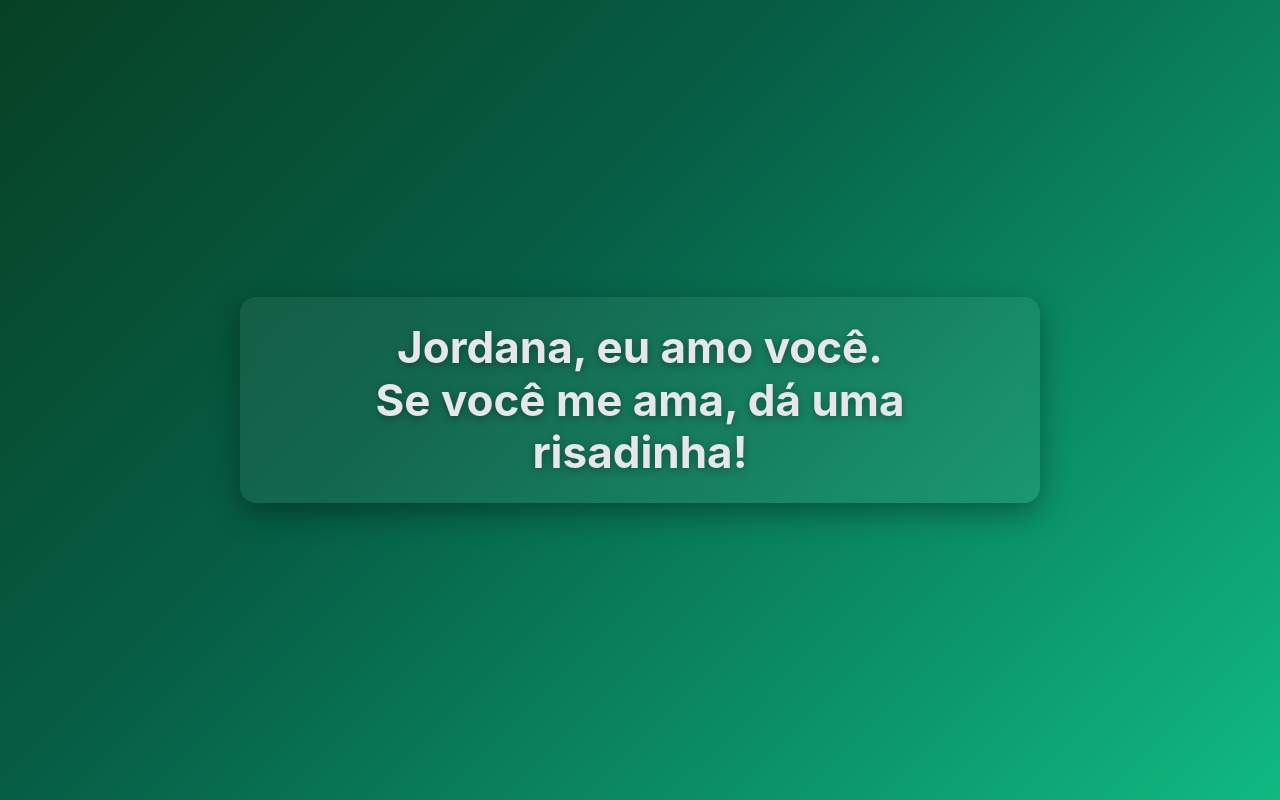
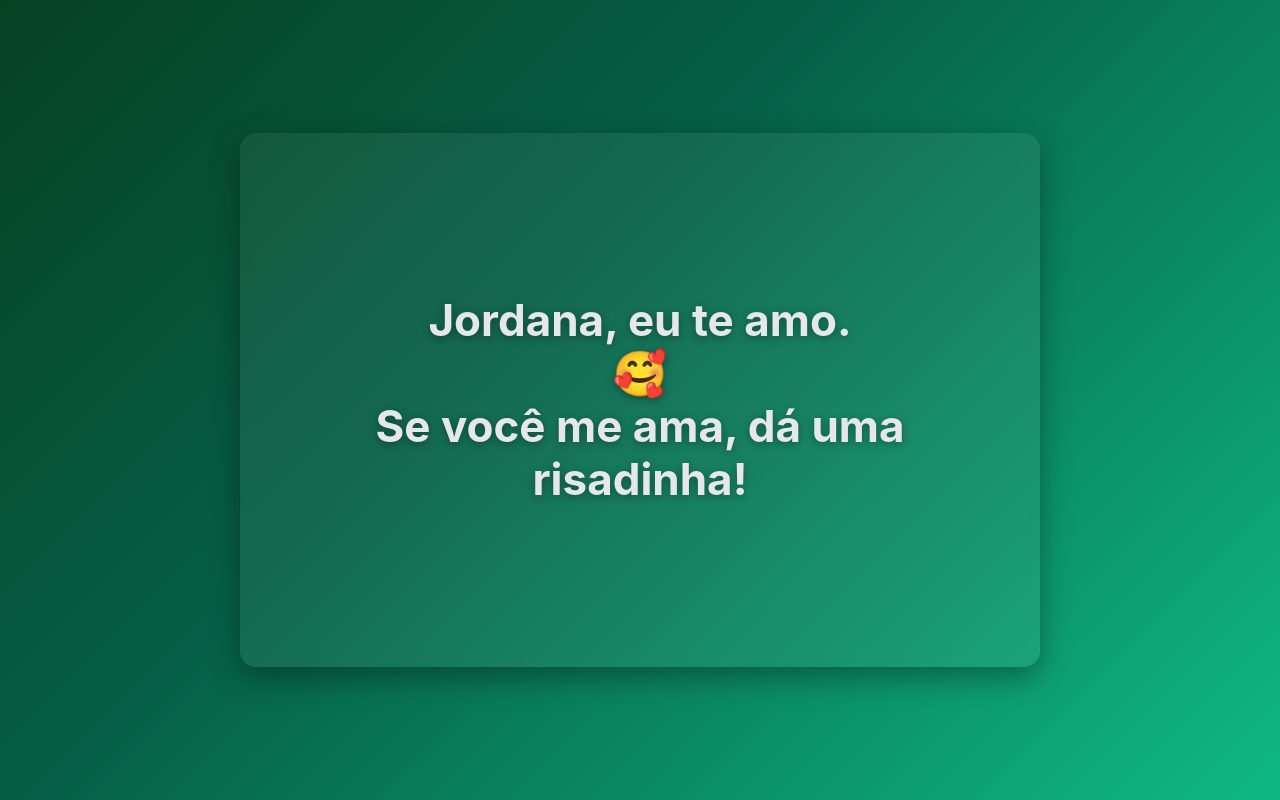
Before and after one commit to Clauveira/clone-tabnews, a Next.js app: page / in a window 1280 px wide. Built offline with nearby package versions, Linux system fonts and the light colour scheme.

Commit message:
Flip card

```diff
--- a/pages/index.js
+++ b/pages/index.js
@@ -1,6 +1,9 @@
+import { useState } from "react";
 import Head from "next/head";
 
 function Home() {
+  const [flipped, setFlipped] = useState(false);
+
   return (
     <>
       <Head>
@@ -8,13 +11,68 @@ function Home() {
       </Head>
 
       <style jsx global>{`
-        html, body, #__next {
+        html,
+        body,
+        #__next {
           height: 100%;
         }
-        * { box-sizing: border-box; }
+        * {
+          box-sizing: border-box;
+        }
         body {
           margin: 0;
           overflow: hidden;
+        }
+
+        .scene {
+          width: 100%;
+          height: 100%;
+          display: flex;
+          align-items: center;
+          justify-content: center;
+          perspective: 1000px;
+        }
+
+        .card {
+          width: 70%;
+          max-width: 800px;
+          height: auto;
+          aspect-ratio: 3/2;
+          position: relative;
+          transform-style: preserve-3d;
+          transition: transform 0.8s;
+          cursor: pointer;
+        }
+
+        .card.flipped {
+          transform: rotateY(180deg);
+        }
+
+        .card-face {
+          position: absolute;
+          inset: 0;
+          display: flex;
+          align-items: center;
+          justify-content: center;
+          padding: 24px 28px;
+          background: rgba(255, 255, 255, 0.06);
+          border-radius: 16px;
+          backdrop-filter: blur(6px);
+          box-shadow: 0 10px 30px rgba(0, 0, 0, 0.35);
+          backface-visibility: hidden;
+          text-align: center;
+        }
+
+        .card-face h1 {
+          margin: 0;
+          line-height: 1.2;
+          font-weight: 700;
+          font-size: clamp(22px, 4vw, 44px);
+          text-shadow: 0 2px 8px rgba(0, 0, 0, 0.35);
+        }
+
+        .card-back {
+          transform: rotateY(180deg);
         }
       `}</style>
 
@@ -22,41 +80,37 @@ function Home() {
         style={{
           position: "fixed",
           inset: 0,
-          display: "flex",
-          alignItems: "center",
-          justifyContent: "center",
           background:
             "linear-gradient(135deg, #074124ff 0%, #065f46 40%, #10b981 100%)",
           color: "#e5e7eb",
           fontFamily:
             '-apple-system, BlinkMacSystemFont, "Segoe UI", Roboto, Inter, Helvetica, Arial, "Apple Color Emoji", "Segoe UI Emoji", "Segoe UI Symbol"',
-          textAlign: "center",
         }}
       >
-        <div
-          style={{
-            padding: "24px 28px",
-            margin: "10vw",
-            background: "rgba(255,255,255,0.06)",
-            borderRadius: "16px",
-            backdropFilter: "blur(6px)",
-            boxShadow: "0 10px 30px rgba(0,0,0,0.35)",
-            maxWidth: "800px",
-          }}
-        >
-          <h1
-            style={{
-              margin: 0,
-              lineHeight: 1.2,
-              fontWeight: 700,
-              fontSize: "clamp(22px, 4vw, 44px)",
-              textShadow: "0 2px 8px rgba(0,0,0,0.35)",
-            }}
+        <div className="scene">
+          <div
+            className={`card ${flipped ? "flipped" : ""}`}
+            onClick={() => setFlipped(!flipped)}
           >
-            Jordana, eu amo você.
-            <br />
-            Se você me ama, dá uma risadinha!
-          </h1>
+            <div className="card-face card-front">
+              <h1>
+                Jordana, eu te amo.
+                <br />
+                🥰
+                <br />
+                Se você me ama, dá uma risadinha!
+              </h1>
+            </div>
+            <div className="card-face card-back">
+              <h1>
+                Obrigado por me inspirar.
+                <br />
+                😍
+                <br />
+                Te amo mais que tudo!
+              </h1>
+            </div>
+          </div>
         </div>
       </div>
     </>
```
